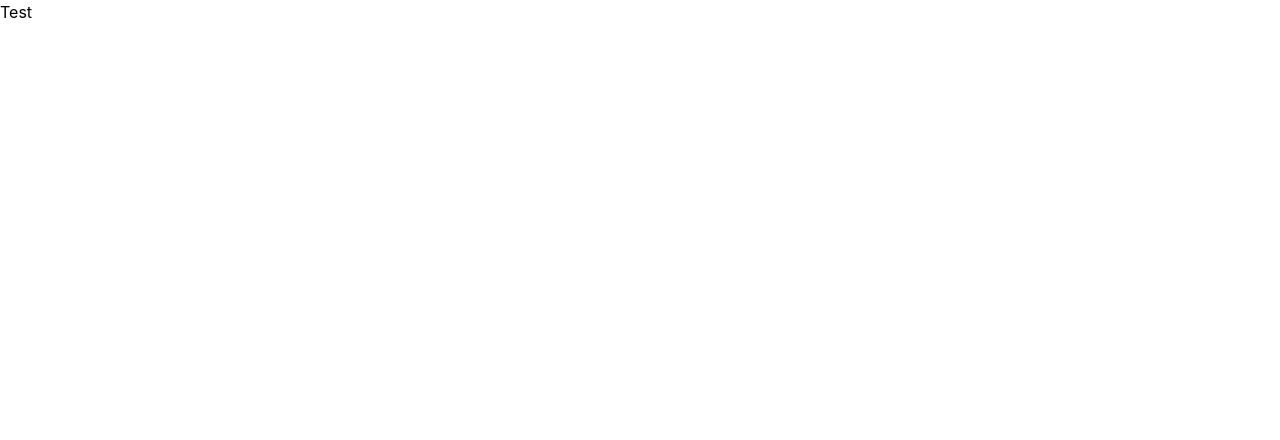
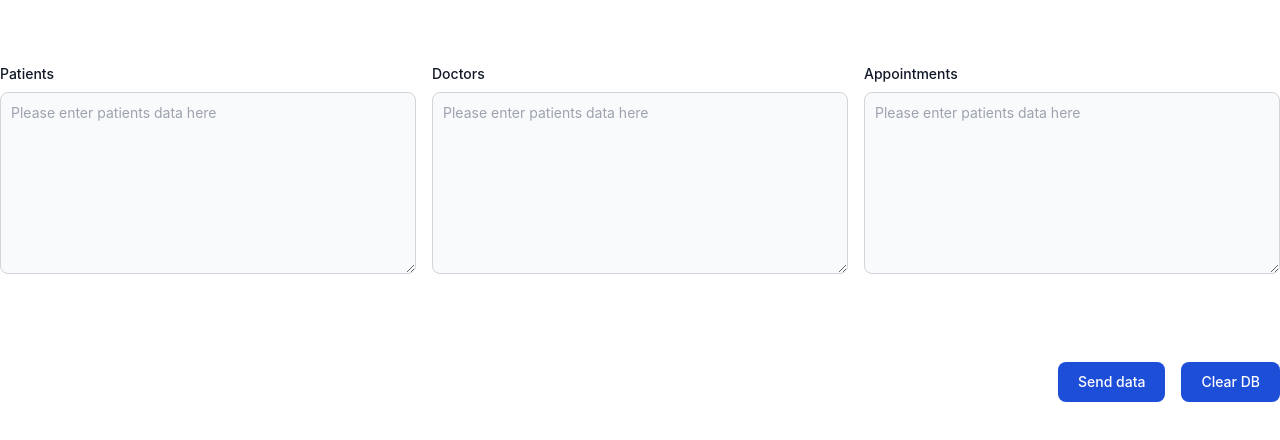
Before and after one commit to gipsy/patient-doctor-appointments-fe, a React (Create React App) app: page / in a window 1280 px wide. Shown: the top 440 px of the page. Built offline with nearby package versions, Linux system fonts and the light colour scheme.

Commit message:
added parse-form

```diff
--- a/src/App.tsx
+++ b/src/App.tsx
@@ -1,10 +1,129 @@
 import React, { useEffect, useState } from 'react';
+import { ChangeEvent }                from "./types";
+import { parseForm }                  from "./utils/parse-form";
+
+type Patient = {
+  id: number;
+  name?: string;
+  birthDate?: Date;
+  startAttendTime: number;
+  endAttendTime: number;
+};
 
 const App = () => {
+  const [patients, setPatients] = useState<Patient[]>([])
+
+  const handlePatientsChange = (event: ChangeEvent) => {
+    event.preventDefault();
+    const rawPatientsData = event.target.value.split('\n').filter(patient => patient !== '');
+    const newPatients = rawPatientsData.map(patient => {
+      let id, name, birthDate, startAttendTime, endAttendTime;
+
+      const patientData = patient.split(',');
+
+      const checkId = /^\d{3}$/;
+      const checkName = /^([a-zA-Z]+)(?:\s(\w+))?/;
+      const checkBirthDate = /^(0[1-9]|[12]\d|3[01])(\.|-|\/)(0[1-9]|1[1,2])(\.|-|\/)(19|20)\d{2}$/;
+      const checkAttendTime = /^(\d+)(?:-(\d+))$/
+
+      patientData.forEach(data => {
+        const trimmedData = data.trim();
+
+        if (checkId.test(trimmedData)) id = trimmedData;
+        if (checkName.test(trimmedData)) name = trimmedData;
+        if (checkBirthDate.test(trimmedData)) birthDate = trimmedData;
+        if (checkAttendTime.test(trimmedData)) startAttendTime = trimmedData.split('-')[0];
+        if (checkAttendTime.test(trimmedData)) endAttendTime = trimmedData.split('-')[1];
+      })
+
+      return {
+        id,
+        name,
+        birthDate,
+        startAttendTime,
+        endAttendTime,
+      };
+    })
+
+    console.log(newPatients)
+    //setPatients(newPatients)
+  }
+
+  const handleDoctorsChange = (event: ChangeEvent) => {
+    event.preventDefault();
+
+    const validators = {
+      id: /^\d{3}$/,
+      name: /^([a-zA-Z]+)(?:\s(\w+))?/,
+      birthDate: /^(0[1-9]|[12]\d|3[01])(\.|-|\/)(0[1-9]|1[1,2])(\.|-|\/)(19|20)\d{2}$/,
+      attendTime: /^(\d+)(?:-(\d+))$/
+    }
+
+    const doctors = parseForm(event.target.value, validators);
+  }
   return (
-    <div>
-      Test
-    </div>
+    <section className="bg-white dark:bg-gray-900">
+      <div className="container mx-auto">
+        <div className="grid grid-cols-3 md:grid-cols-3 gap-4">
+          <div className="w-full py-8 mx-auto max-w-2xl lg:py-16">
+            {/*<h2 className="mb-4 text-xl font-bold text-gray-900 dark:text-white">Add patients</h2>*/}
+            <form action="#">
+              <div className="grid gap-4 sm:grid-cols-2 sm:gap-6">
+                <div className="sm:col-span-2">
+                  <label htmlFor="patients"
+                         className="block mb-2 text-sm font-medium text-gray-900 dark:text-white">Patients</label>
+                  <textarea id="patients" rows={8}
+                            className="block p-2.5 w-full text-sm text-gray-900 bg-gray-50 rounded-lg border border-gray-300 focus:ring-primary-500 focus:border-primary-500 dark:bg-gray-700 dark:border-gray-600 dark:placeholder-gray-400 dark:text-white dark:focus:ring-primary-500 dark:focus:border-primary-500"
+                            placeholder="Please enter patients data here"
+                            onChange={ handlePatientsChange }
+                  />
+                </div>
+              </div>
+            </form>
+          </div>
+          <div className="w-full py-8 mx-auto max-w-2xl lg:py-16">
+            {/*<h2 className="mb-4 text-xl font-bold text-gray-900 dark:text-white">Add Doctors</h2>*/}
+            <form action="#">
+              <div className="grid gap-4 sm:grid-cols-2 sm:gap-6">
+                <div className="sm:col-span-2">
+                  <label htmlFor="patients"
+                         className="block mb-2 text-sm font-medium text-gray-900 dark:text-white">Doctors</label>
+                  <textarea id="patients" rows={8}
+                            className="block p-2.5 w-full text-sm text-gray-900 bg-gray-50 rounded-lg border border-gray-300 focus:ring-primary-500 focus:border-primary-500 dark:bg-gray-700 dark:border-gray-600 dark:placeholder-gray-400 dark:text-white dark:focus:ring-primary-500 dark:focus:border-primary-500"
+                            placeholder="Please enter patients data here"
+                            onChange={ handleDoctorsChange }
+                  />
+                </div>
+              </div>
+            </form>
+          </div>
+          <div className="w-full py-8 mx-auto max-w-2xl lg:py-16">
+            {/*<h2 className="mb-4 text-xl font-bold text-gray-900 dark:text-white">Add appointments</h2>*/}
+            <form action="#">
+              <div className="grid gap-4 sm:grid-cols-2 sm:gap-6">
+                <div className="sm:col-span-2">
+                  <label htmlFor="patients"
+                         className="block mb-2 text-sm font-medium text-gray-900 dark:text-white">Appointments</label>
+                  <textarea id="patients" rows={8}
+                            className="block p-2.5 w-full text-sm text-gray-900 bg-gray-50 rounded-lg border border-gray-300 focus:ring-primary-500 focus:border-primary-500 dark:bg-gray-700 dark:border-gray-600 dark:placeholder-gray-400 dark:text-white dark:focus:ring-primary-500 dark:focus:border-primary-500"
+                            placeholder="Please enter patients data here"></textarea>
+                </div>
+              </div>
+            </form>
+          </div>
+        </div>
+        <div className="flex justify-end">
+          <button type="submit"
+                  className="inline-flex items-center px-5 py-2.5 mt-4 mr-4 sm:mt-6 text-sm font-medium text-center text-white bg-primary-700 rounded-lg focus:ring-4 focus:ring-primary-200 dark:focus:ring-primary-900 hover:bg-primary-800">
+            Send data
+          </button>
+          <button type="submit"
+                  className="inline-flex items-center px-5 py-2.5 mt-4 sm:mt-6 text-sm font-medium text-center text-white bg-primary-700 rounded-lg focus:ring-4 focus:ring-primary-200 dark:focus:ring-primary-900 hover:bg-primary-800">
+            Clear DB
+          </button>
+        </div>
+      </div>
+    </section>
   );
 }
 
--- /dev/null
+++ b/src/types.ts
@@ -0,0 +1 @@
+export type ChangeEvent = React.ChangeEvent<HTMLTextAreaElement>;
--- /dev/null
+++ b/src/utils/parse-form.ts
@@ -0,0 +1,15 @@
+export const parseForm = (data: string, validators: {[k: string]: any}) => {
+  const rawData = data.split('\n').filter(patient => patient !== '');
+
+  return rawData.map(item => {
+    let results: any = {}
+    item.split(',').forEach(data => {
+      const trimmedData = data.trim();
+
+      for (let [key, value] of Object.entries(validators)) {
+        if (value.test(trimmedData)) results[key] = trimmedData
+      }
+    });
+    return results
+  });
+}
```
